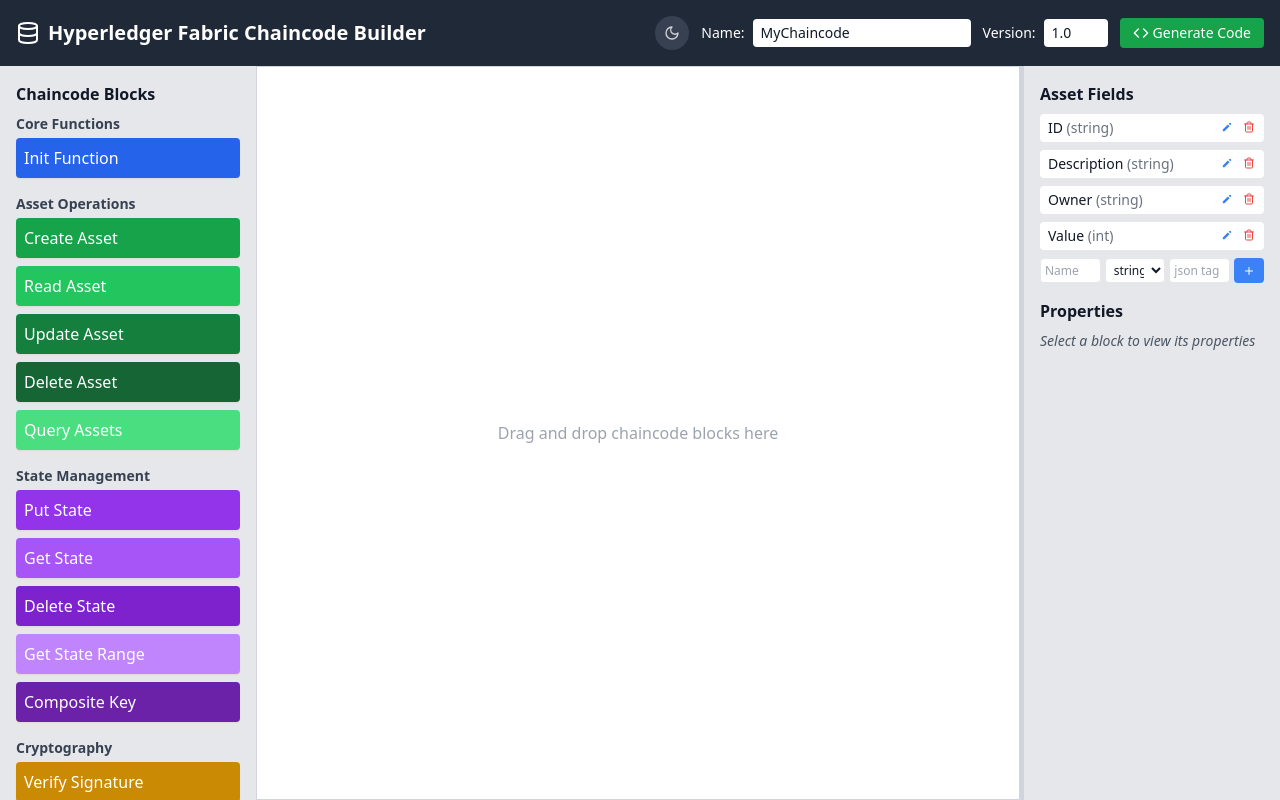
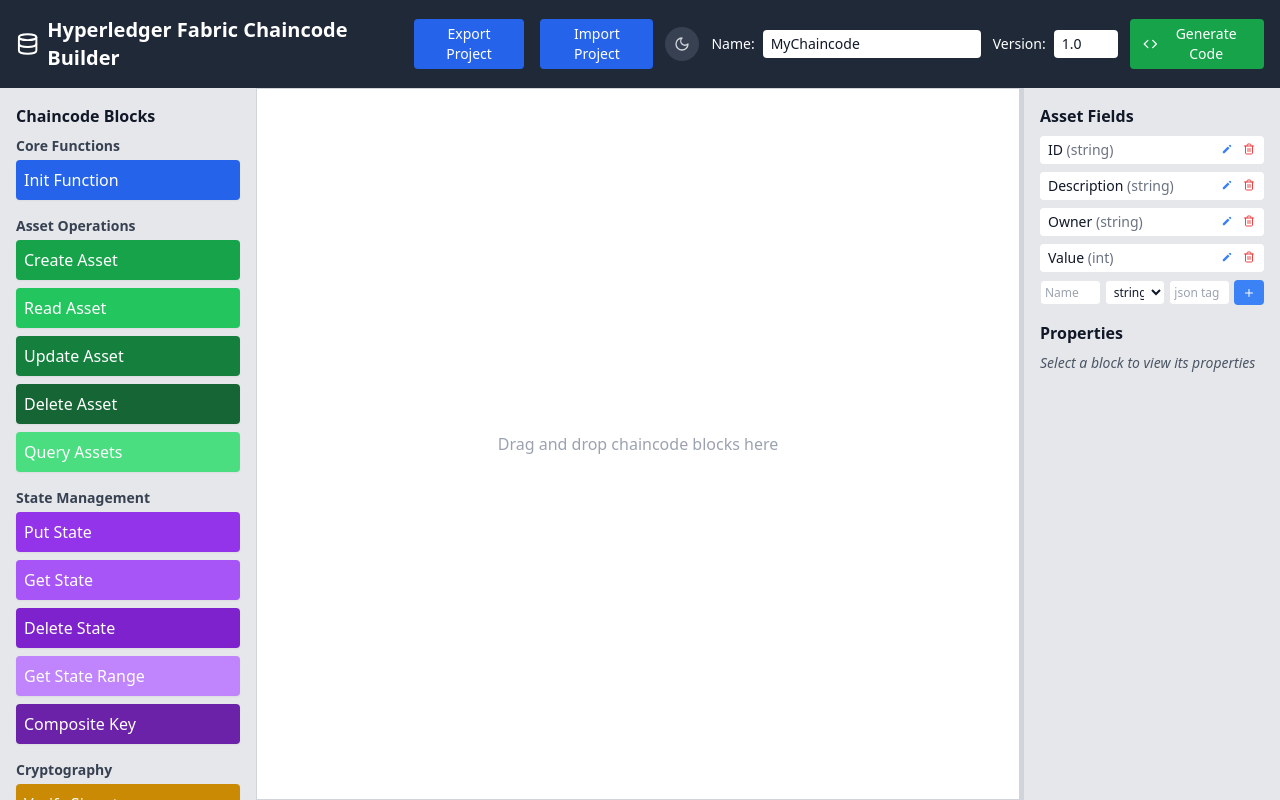
Before and after one commit to adityajoshi12/hlf-chaincode-builder, a React (Vite) app: page / in a window 1280 px wide. Built offline with nearby package versions, Linux system fonts and the light colour scheme.

Commit message:
support form export and import project
Signed-off-by: adityajoshi12 <adityaprakashjoshi1@gmail.com>

```diff
--- a/src/App.jsx
+++ b/src/App.jsx
@@ -1,4 +1,4 @@
-import { useState, useCallback } from 'react';
+import { useState, useCallback, useEffect } from 'react';
 import { useTheme } from './ThemeContext';
 
 // Import components
@@ -34,24 +34,58 @@
     { id: 'emitEvent', name: 'Emit Event', category: 'events', color: 'bg-pink-600' },
   ]);
 
-  // Define state for the canvas (where blocks will be dropped)
-  const [canvas, setCanvas] = useState([]);
-  const [blockProps, setBlockProps] = useState({});
-  const [selectedBlockId, setSelectedBlockId] = useState(null);
-  const [chaincodeName, setChaincodeName] = useState('MyChaincode');
-  const [chaincodeVersion, setChaincodeVersion] = useState('1.0');
+  // --- LocalStorage Hydration for initial state ---
+  function getInitialProjectState() {
+    const saved = localStorage.getItem('hlfChaincodeBuilderProject');
+    if (saved) {
+      try {
+        const project = JSON.parse(saved);
+        return {
+          canvas: Array.isArray(project.canvas) ? project.canvas : [],
+          blockProps: typeof project.blockProps === 'object' ? project.blockProps : {},
+          assetFields: Array.isArray(project.assetFields) ? project.assetFields : [
+            { name: 'ID', type: 'string', jsonTag: 'id' },
+            { name: 'Description', type: 'string', jsonTag: 'description' },
+            { name: 'Owner', type: 'string', jsonTag: 'owner' },
+            { name: 'Value', type: 'int', jsonTag: 'value' }
+          ],
+          newField: typeof project.newField === 'object' ? project.newField : { name: '', type: 'string', jsonTag: '' },
+          editingField: project.editingField || null,
+          chaincodeName: project.chaincodeName || 'MyChaincode',
+          chaincodeVersion: project.chaincodeVersion || '1.0',
+          selectedBlockId: project.selectedBlockId || null,
+        };
+      } catch { /* ignore parse errors */ }
+    }
+    // Defaults
+    return {
+      canvas: [],
+      blockProps: {},
+      assetFields: [
+        { name: 'ID', type: 'string', jsonTag: 'id' },
+        { name: 'Description', type: 'string', jsonTag: 'description' },
+        { name: 'Owner', type: 'string', jsonTag: 'owner' },
+        { name: 'Value', type: 'int', jsonTag: 'value' }
+      ],
+      newField: { name: '', type: 'string', jsonTag: '' },
+      editingField: null,
+      chaincodeName: 'MyChaincode',
+      chaincodeVersion: '1.0',
+      selectedBlockId: null,
+    };
+  }
+
+  const initial = getInitialProjectState();
+  const [canvas, setCanvas] = useState(initial.canvas);
+  const [blockProps, setBlockProps] = useState(initial.blockProps);
+  const [assetFields, setAssetFields] = useState(initial.assetFields);
+  const [newField, setNewField] = useState(initial.newField);
+  const [editingField, setEditingField] = useState(initial.editingField);
+  const [chaincodeName, setChaincodeName] = useState(initial.chaincodeName);
+  const [chaincodeVersion, setChaincodeVersion] = useState(initial.chaincodeVersion);
+  const [selectedBlockId, setSelectedBlockId] = useState(initial.selectedBlockId);
   const [generatedCode, setGeneratedCode] = useState('');
   const [showCodeModal, setShowCodeModal] = useState(false);
-
-  // Add state for custom asset fields
-  const [assetFields, setAssetFields] = useState([
-    { name: 'ID', type: 'string', jsonTag: 'id' },
-    { name: 'Description', type: 'string', jsonTag: 'description' },
-    { name: 'Owner', type: 'string', jsonTag: 'owner' },
-    { name: 'Value', type: 'int', jsonTag: 'value' }
-  ]);
-  const [newField, setNewField] = useState({ name: '', type: 'string', jsonTag: '' });
-  const [editingField, setEditingField] = useState(null); // null when not editing, or the name of the field being edited
 
   // Function to handle drag start
   const handleDragStart = (e, blockId) => {
@@ -207,6 +241,40 @@
     setShowCodeModal(true);
   };
 
+  // --- Import/Export Project (JSON) ---
+  const exportProject = () => {
+    const project = {
+      canvas,
+      blockProps,
+      assetFields,
+      newField,
+      editingField,
+      chaincodeName,
+      chaincodeVersion
+    };
+    const json = JSON.stringify(project, null, 2);
+    const blob = new Blob([json], { type: 'application/json' });
+    const url = URL.createObjectURL(blob);
+    const a = document.createElement('a');
+    a.href = url;
+    a.download = `${chaincodeName || 'chaincode'}-project.json`;
+    document.body.appendChild(a);
+    a.click();
+    document.body.removeChild(a);
+    URL.revokeObjectURL(url);
+  };
+
+  const importProject = (project) => {
+    if (!project) return;
+    setCanvas(Array.isArray(project.canvas) ? project.canvas : []);
+    setBlockProps(typeof project.blockProps === 'object' ? project.blockProps : {});
+    setAssetFields(Array.isArray(project.assetFields) ? project.assetFields : []);
+    setNewField(typeof project.newField === 'object' ? project.newField : { name: '', type: 'string', jsonTag: '' });
+    setEditingField(project.editingField || null);
+    setChaincodeName(project.chaincodeName || 'MyChaincode');
+    setChaincodeVersion(project.chaincodeVersion || '1.0');
+  };
+
   // Function to get default properties for a block type
   const getDefaultPropsForBlock = (blockId) => {
     switch(blockId) {
@@ -231,6 +299,22 @@
     { id: 'events', name: 'Events' },
   ];
 
+  // --- LocalStorage Persistence ---
+  // Save to localStorage on state change
+  useEffect(() => {
+    const project = {
+      canvas,
+      blockProps,
+      assetFields,
+      newField,
+      editingField,
+      chaincodeName,
+      chaincodeVersion,
+      selectedBlockId
+    };
+    localStorage.setItem('hlfChaincodeBuilderProject', JSON.stringify(project));
+  }, [canvas, blockProps, assetFields, newField, editingField, chaincodeName, chaincodeVersion, selectedBlockId]);
+
   return (
     <div className={`flex flex-col h-screen w-screen overflow-hidden ${theme === 'dark' ? 'bg-gray-900' : 'bg-gray-100'}`}>
       {/* Header */}
@@ -240,6 +324,8 @@
         chaincodeVersion={chaincodeVersion}
         setChaincodeVersion={setChaincodeVersion}
         generateChaincode={generateChaincode}
+        onExportProject={exportProject}
+        onImportProject={importProject}
       />
 
       {/* Main content */}
--- a/src/components/Header.jsx
+++ b/src/components/Header.jsx
@@ -1,3 +1,4 @@
+import React from 'react';
 import { Database, Code, Moon, Sun } from 'lucide-react';
 import { useTheme } from '../ThemeContext';
 
@@ -6,9 +7,29 @@
   setChaincodeName,
   chaincodeVersion,
   setChaincodeVersion,
-  generateChaincode
+  generateChaincode,
+  onExportProject,
+  onImportProject
 }) {
   const { theme, toggleTheme } = useTheme();
+  const fileInputRef = React.useRef();
+
+  // Handler for file input change
+  const handleFileChange = (e) => {
+    const file = e.target.files[0];
+    if (file) {
+      const reader = new FileReader();
+      reader.onload = (event) => {
+        try {
+          const json = JSON.parse(event.target.result);
+          onImportProject(json);
+        } catch {
+          alert('Invalid project file.');
+        }
+      };
+      reader.readAsText(file);
+    }
+  };
 
   return (
     <div className={`${theme === 'dark' ? 'bg-gray-900 border-b border-gray-700' : 'bg-gray-800'} text-white p-4 flex items-center justify-between`}>
@@ -17,6 +38,26 @@
         <h1 className="text-xl font-bold">Hyperledger Fabric Chaincode Builder</h1>
       </div>
       <div className="flex space-x-3 items-center">
+        {/* Import/Export buttons */}
+        <button
+          onClick={onExportProject}
+          className="bg-blue-600 hover:bg-blue-700 px-3 py-1 rounded text-sm mr-1"
+        >
+          Export Project
+        </button>
+        <button
+          onClick={() => fileInputRef.current && fileInputRef.current.click()}
+          className="bg-blue-600 hover:bg-blue-700 px-3 py-1 rounded text-sm mr-2"
+        >
+          Import Project
+        </button>
+        <input
+          type="file"
+          accept="application/json"
+          ref={fileInputRef}
+          style={{ display: 'none' }}
+          onChange={handleFileChange}
+        />
         {/* Theme toggle button */}
         <button
           onClick={toggleTheme}
```
